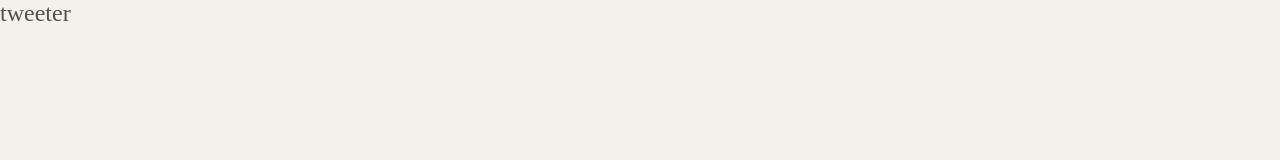
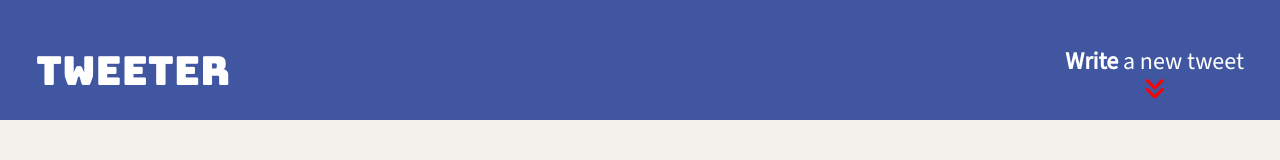
Before and after one commit to Jdob11/tweeter, a website: page public/index.html in a window 1280 px wide. Drawn offline with nearby package versions, Linux system fonts and the light colour scheme.

Commit message:
Add nav.css for navbar styling, integrate Bungee and Source Sans 3 fonts from Google Fonts into index.html, include Font Awesome for icons in index.html, and style the navbar

```diff
--- a/public/index.html
+++ b/public/index.html
@@ -7,8 +7,18 @@
     <!-- External CSS -->
     <link rel="stylesheet" href="https://cdnjs.cloudflare.com/ajax/libs/normalize/8.0.1/normalize.min.css" type="text/css" />
 
+    <!-- Bungee weight:400 & Source Sans 3 - weight:300 - 600 w italic -->
+    <link rel="preconnect" href="https://fonts.googleapis.com">
+    <link rel="preconnect" href="https://fonts.gstatic.com" crossorigin>
+    <link href="https://fonts.googleapis.com/css2?family=Bungee&family=Source+Sans+3:ital@0;1&display=swap" rel="stylesheet">
+
+    <!-- Font Awesome -->
+    <link rel="stylesheet" href="https://cdnjs.cloudflare.com/ajax/libs/font-awesome/6.5.1/css/all.min.css" integrity="sha512-DTOQO9RWCH3ppGqcWaEA1BIZOC6xxalwEsw9c2QQeAIftl+Vegovlnee1c9QX4TctnWMn13TZye+giMm8e2LwA==" crossorigin="anonymous" referrerpolicy="no-referrer" />
+
     <!-- App CSS -->
     <link rel="stylesheet" href="/styles/layout.css" type="text/css" />
+
+    <link rel="stylesheet" href="/styles/nav.css" type="text/css" />
 
     <!-- External JS -->
     <script src="https://ajax.googleapis.com/ajax/libs/jquery/3.4.1/jquery.min.js"></script>
@@ -20,7 +30,13 @@
   <body>
     <!-- Top nav bar (fixed) -->
     <nav>
-      <span>tweeter</span>
+      <div class="nav-container">
+        <span>tweeter</span>
+        <div class="nav-links">
+          <a class="nav-link" href="#"><strong>Write</strong> a new tweet</a>
+          <i class="fa-solid fa-angles-down"></i>
+        </div>
+      </div>
     </nav>
 
     <!-- Page-specific (main) content here -->
--- a/public/styles/layout.css
+++ b/public/styles/layout.css
@@ -23,3 +23,7 @@
 /*
  * Additional CSS can be defined below or in other CSS files, as per instructions
  */
+
+body {
+  font-family: "Source Sans 3", sans-serif;
+}
--- /dev/null
+++ b/public/styles/nav.css
@@ -0,0 +1,33 @@
+nav {
+  height: 120px;
+  width: 100%;
+  background-color: #4056A1;
+  font-family: "Source Sans 3", sans-serif;
+  color: #FFFFFF;
+  padding: 2em 1.5em 0 1.5em;
+}
+
+nav span {
+  font-family: "Bungee", sans-serif;
+  font-size: 40px;
+}
+
+.nav-container {
+  display: flex;
+  justify-content: space-between;
+}
+
+.nav-links {
+  display: flex;
+  flex-direction: column;
+  align-items: center;
+}
+
+.nav-link {
+  color: #FFFFFF;
+  text-decoration: none;
+}
+
+.fa-solid {
+  color: red;
+}
```
Also changed, not shown: server/data-files/initial-tweets.json (+5 -5 lines), 1 other file.
